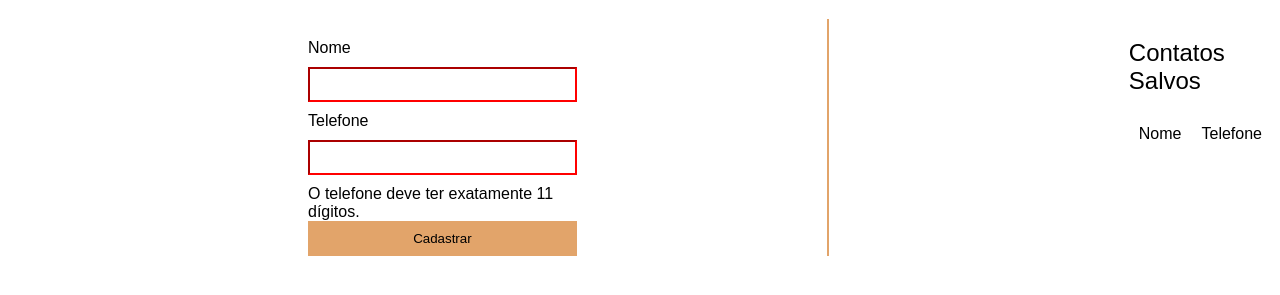
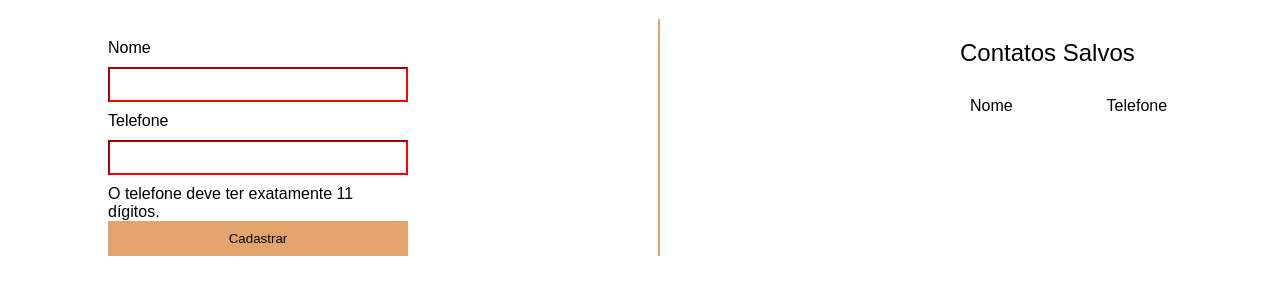
Before and after one commit to dumarcondes/agenda-contatos, a plain HTML site: page index.html in a window 1280 px wide. Shown: the part 99-394 px from the top of the page. Drawn offline with Linux system fonts and the light colour scheme; a web font is replaced by a local one.

Commit message:
alterando padding

```diff
--- a/main.css
+++ b/main.css
@@ -14,7 +14,7 @@ form {
     display: flex;
     flex-direction: column;
     max-width: 300px;
-    padding-left: 300px;
+    padding-left: 100px;
     padding-top: 20px;
     padding-right: 250px;
     border-right: 2px solid #e2a46a;
```
